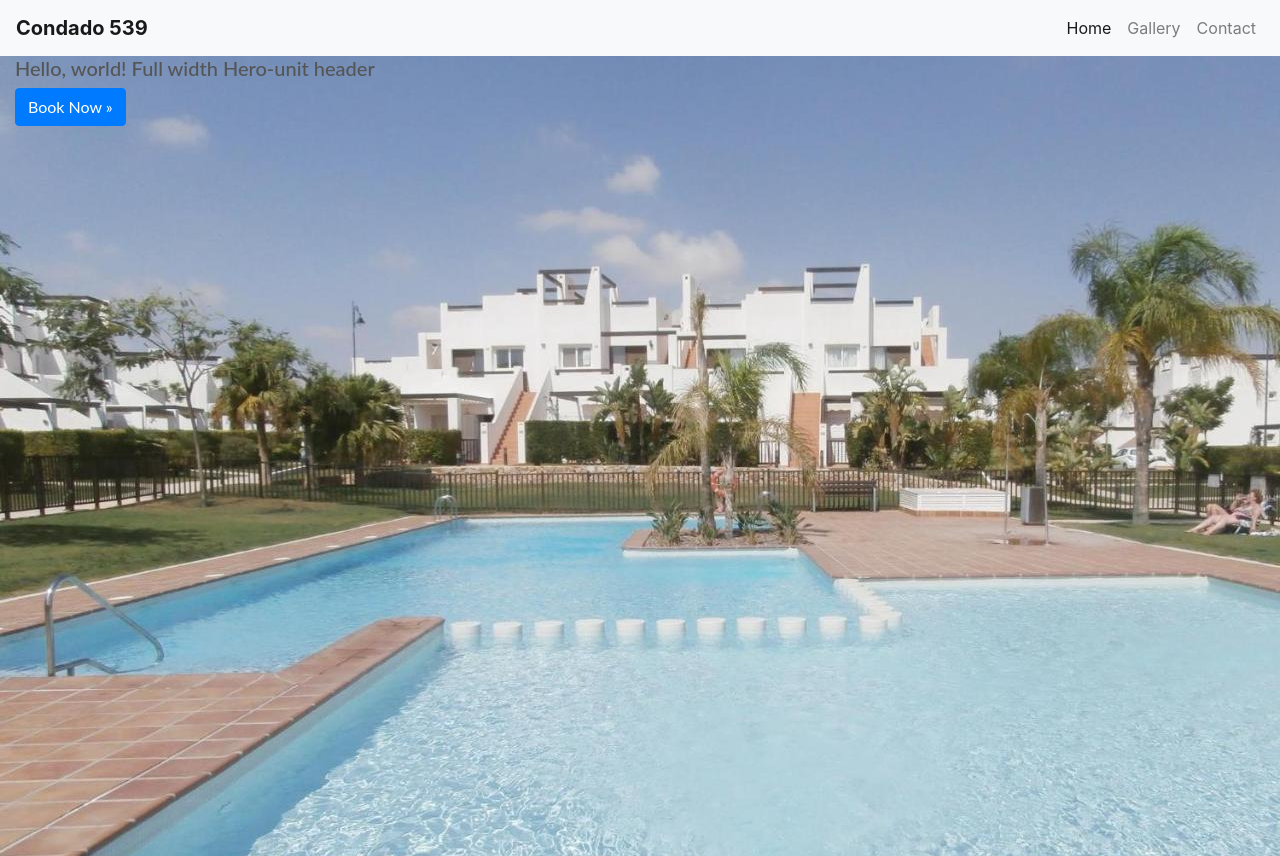
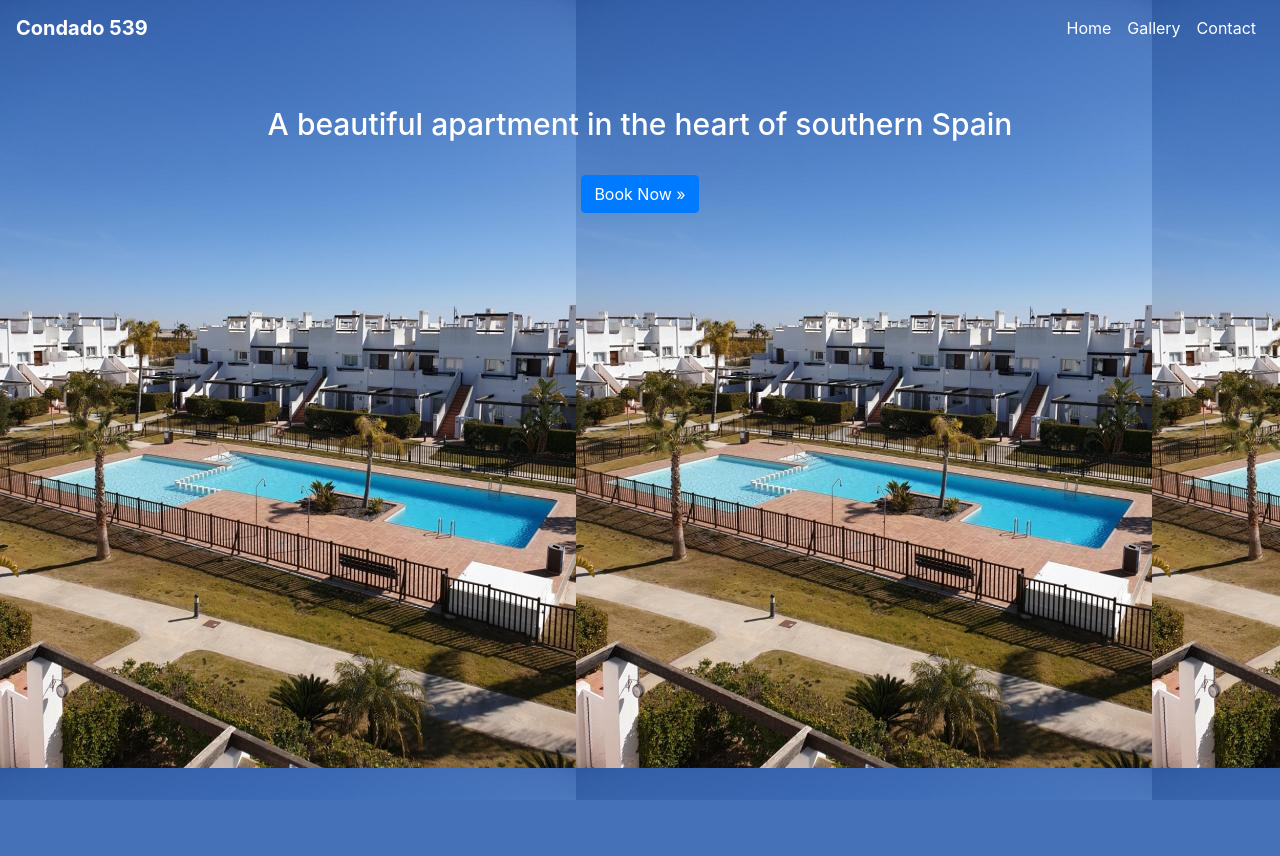
Before and after one commit to Mattjones444/Condado_apartment, a Django app: page / in a window 1280 px wide. After the commit the page ends 800 px from the top, so only its background shows below. Run offline with Django 3.2, Linux system fonts and the light colour scheme; some libraries are stand-ins or nearby versions.

Commit message:
added hero image to homepage and styling

```diff
--- a/home/templates/home/index.html
+++ b/home/templates/home/index.html
@@ -25,9 +25,9 @@
   <section>
     <div class="container-fluid">
       <div class="row">
-        <div class="col-lg-12 col-md-12 col-sm-12 col-xs-12 hero-image">
-          <h5>Hello, world! Full width Hero-unit header</h5>
-          <p><a href="#" class="btn btn-primary btn-large">Book Now »</a></p>
+        <div class="col-lg-12 col-md-12 col-sm-12 col-xs-12 hero-message text-center">
+          <h5 class="message">A beautiful apartment in the heart of southern Spain</h5>
+          <p><a href="#" class="btn btn-primary btn-large book-now">Book Now »</a></p>
         </div>
       </div>
     </div>
--- a/static/css/base.css
+++ b/static/css/base.css
@@ -3,11 +3,31 @@ html {
 }
 
 
-.hero-image{
-    background: url('/media/heroimage5.jpg') no-repeat center center fixed;
-    background-size: cover;
+body {
+    background: url('/media/heroimage6.jpg');
     height: 100vh;
-    width: 100vw;
-    color: #555;
-    font-family: 'Lato';
 }
+
+.navbar{
+    background-color: transparent !important;
+}
+
+.navbar-brand, .nav-link {
+    color: #fff !important;
+
+}
+
+.hero-message{
+    margin-top: 50px;
+    color:#fff;
+    margin-bottom: 20px !important;
+}
+
+.message {
+    font-weight: 500;
+    font-size: 30px;
+}
+
+.book-now{
+    margin-top: 25px;
+}
```
Also changed, not shown: media/heroimage6.jpg (added).
